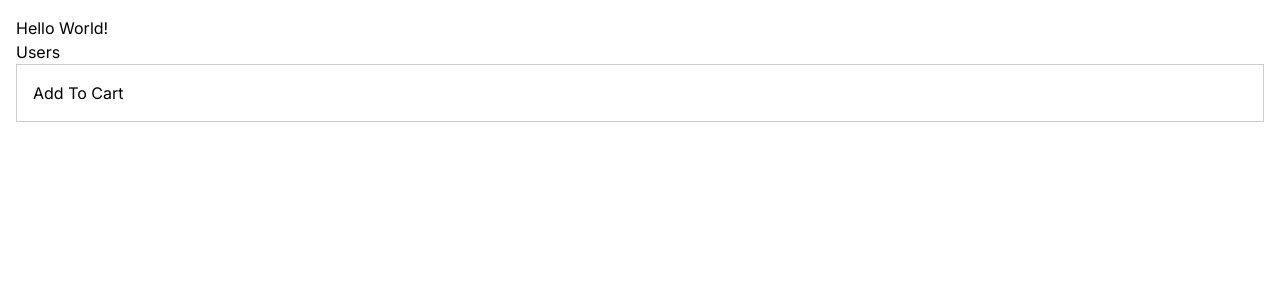
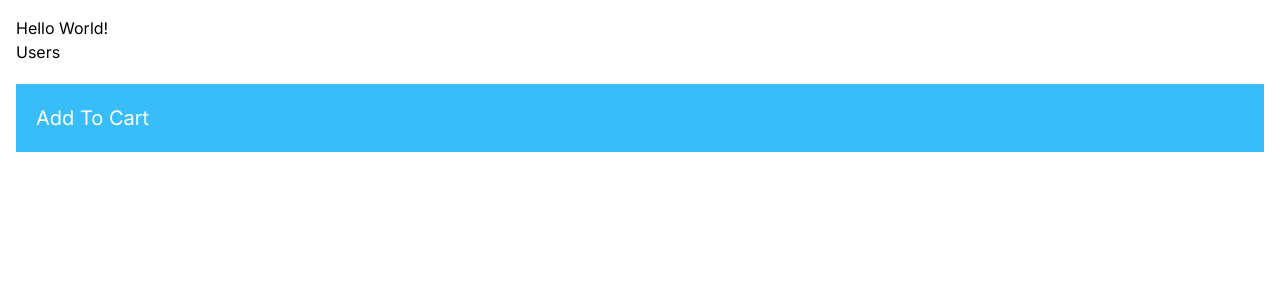
Before and after one commit to bngoon/next.js-lesson, a Next.js app: page / in a window 1280 px wide. Shown: the top 300 px of the page. Built offline with nearby package versions, Linux system fonts and the light colour scheme.

Commit message:
tail wind css

```diff
--- a/app/components/ProductCard/ProductCard.tsx
+++ b/app/components/ProductCard/ProductCard.tsx
@@ -1,13 +1,13 @@
 'use client';
 import React from 'react'
 import AddToCart from '../AddToCart';
-import styles from './ProductCard.module.css';
+
 
 
 
 const ProductCard = () => {
   return (
-    <div className={styles.card}>
+    <div className='p-5 my-5 bg-sky-400 text-white text-xl hover:bg-sky-500'>
         <AddToCart/>
     </div>
   )
```
